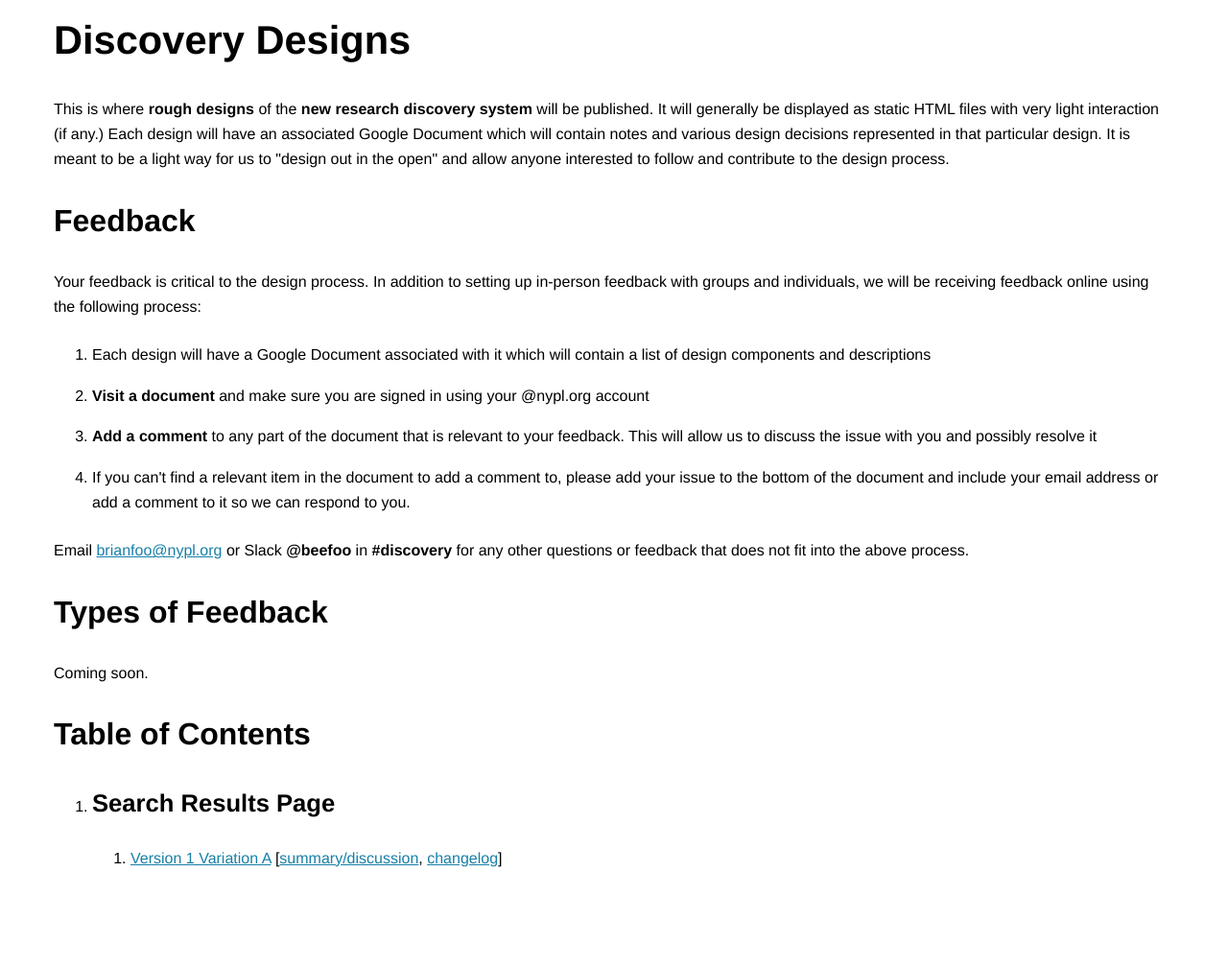
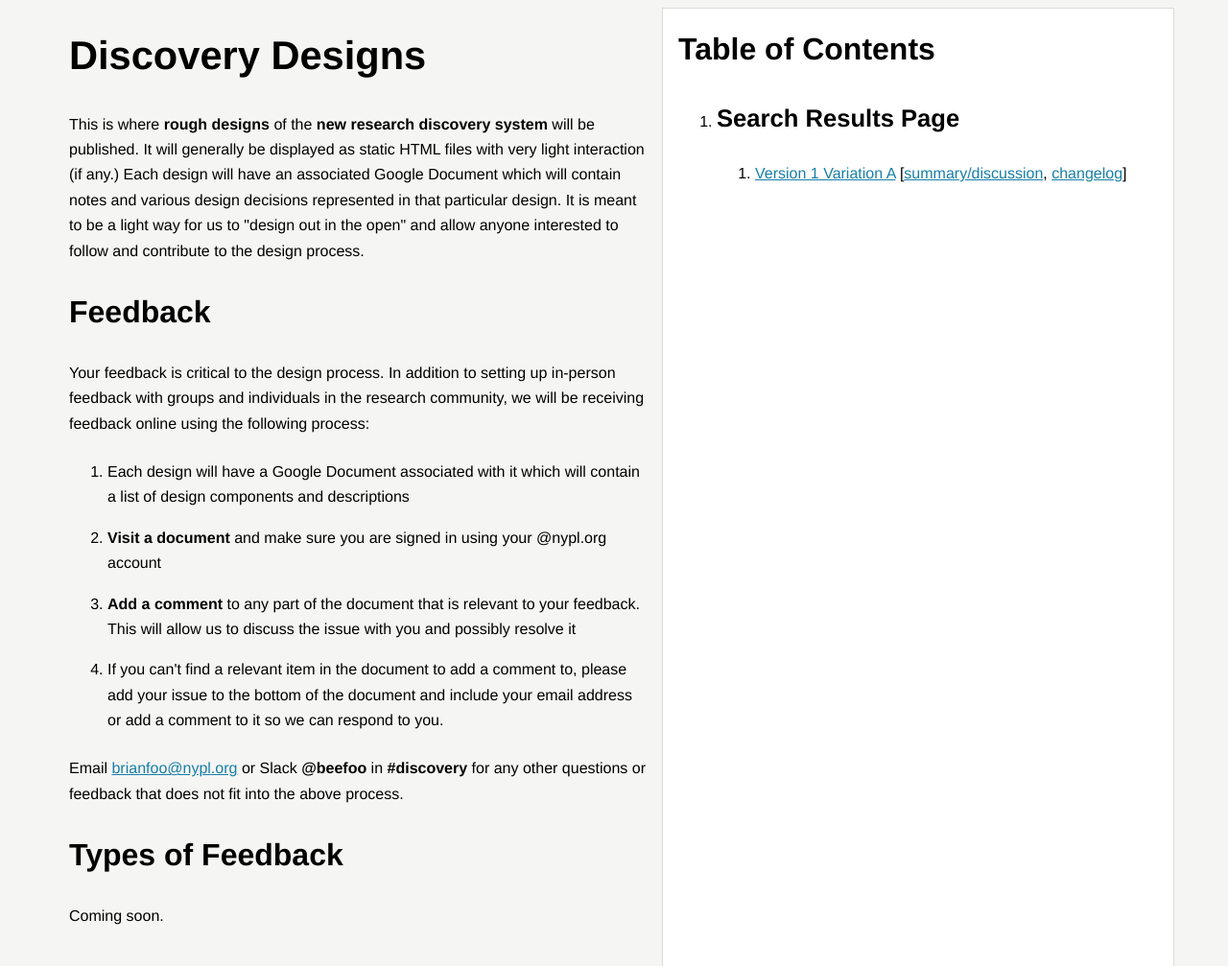
Before and after one commit to NYPL-discovery/discovery-designs, a website: page index.html in a window 1280 px wide. Shown: the top 1007 px of the page at 96% size. Before the commit the page ends 940 px from the top, so only its background shows below. Drawn offline with Linux system fonts and the light colour scheme.

Commit message:
add feedback bar to mockup, update TOC layout

```diff
--- a/index.html
+++ b/index.html
@@ -11,7 +11,9 @@
 </head>
 <body>
 
-  <div class="container">
+  <div class="container main">
+
+    <div class="intro">
 
       <h1>Discovery Designs</h1>
 
@@ -19,7 +21,7 @@
 
       <h2>Feedback</h2>
 
-    <p>Your feedback is critical to the design process. In addition to setting up in-person feedback with groups and individuals, we will be receiving feedback online using the following process:</p>
+      <p>Your feedback is critical to the design process. In addition to setting up in-person feedback with groups and individuals in the research community, we will be receiving feedback online using the following process:</p>
 
       <ol>
         <li>Each design will have a Google Document associated with it which will contain a list of design components and descriptions</li>
@@ -34,6 +36,10 @@
 
       <p>Coming soon.</p>
 
+    </div>
+
+    <div class="toc">
+
       <h2>Table of Contents</h2>
 
       <ol>
@@ -47,5 +53,7 @@
 
     </div>
 
+  </div>
+
 </body>
 </html>
--- a/src/scss/_base.scss
+++ b/src/scss/_base.scss
@@ -110,3 +110,15 @@ nav {
   margin: 0 auto;
   @include box-sizing();
 }
+
+.feedback {
+  background: $yellow;
+  width: 100%;
+  padding: 1rem;
+  text-align: center;
+  position: fixed;
+  bottom: 0;
+  left: 0;
+  font-size: 0.8rem;
+  @include box-sizing();
+}
--- a/src/scss/index.scss
+++ b/src/scss/index.scss
@@ -3,3 +3,23 @@
 @import "normalize";
 
 @import "base";
+
+body {
+  background: lighten($lightergray, 5%);
+}
+
+.main {
+  display: flex;
+  flex-direction: row;
+}
+
+.intro,
+.toc {
+  padding: 1rem;
+}
+
+.toc {
+  flex: 0 0 500px;
+  background: $white;
+  border: 1px solid $lightgray;
+}
```
Also changed, not shown: search/v1a.html (+4 -0 lines), css/index.css, css/search.css. Lines whose indentation alone changed are shown as unchanged.
